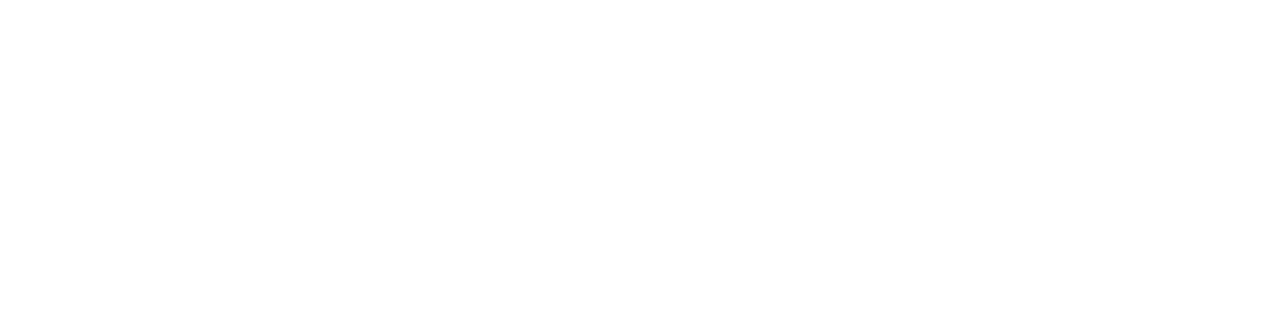
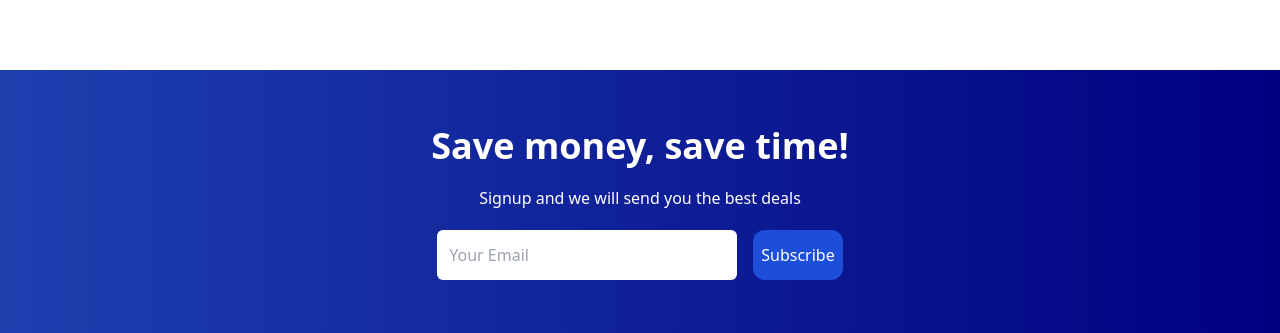
Before and after one commit to bimashazaman/Reservation-System-MERN, a React (Create React App) app: page / in a window 1280 px wide. Shown: the part 1531-1864 px from the top of the page. Before the commit the page ends 1525 px from the top, so only its background shows below. Built offline with nearby package versions, Linux system fonts and the light colour scheme.

Commit message:
Email List

```diff
--- a/src/components/featuredProperties/FeaturedProperties.jsx
+++ b/src/components/featuredProperties/FeaturedProperties.jsx
@@ -133,3 +133,8 @@ const FeaturedProperties = () => {
 }
 
 export default FeaturedProperties
+
+
+//App Name: Bijim Reservation
+//Author: Bimasha Zaman
+//Contact: developerbimasha@gmail.com
--- /dev/null
+++ b/src/components/mailList/MailList.jsx
@@ -0,0 +1,34 @@
+import React from 'react'
+
+const MailList = () => {
+    return (
+        <>
+            <div className='w-full mt-11 bg-gradient-to-r from-blue-800 to-[#000080] gap-5 p-14  text-white flex flex-col items-center'>
+                <div className='font-bold text-4xl text-white'>
+                    Save money, save time!
+                </div>
+                {/* end mail tite by bimasha */}
+
+                <span className=''>
+                    Signup and we will send you the best deals
+                </span>
+                {/* end mail description by bimasha */}
+
+                <div className=''>
+                    <input className='w-[300px] mr-4 rounded-md h-[50px] p-3 border-none' type="text" placeholder='Your Email' />
+                    <button className='h-[50px] bg-blue-700 rounded-xl tex-white cursor-pointer px-2 font-medium'>
+                        Subscribe
+                    </button>
+                </div>
+                {/* End mail input container by bimasha*/}
+            </div>
+            {/* end mail by bimasha */}
+        </>
+    )
+}
+
+export default MailList
+
+//App Name: Bijim Reservation
+//Author: Bimasha Zaman
+//Contact: developerbimasha@gmail.com
--- a/src/pages/home/Home.jsx
+++ b/src/pages/home/Home.jsx
@@ -5,6 +5,7 @@ import Header from '../../components/header/Header';
 import Featured from '../../components/featured/Featured';
 import PropertyList from '../../components/propertyList/PropertyList';
 import FeaturedProperties from '../../components/featuredProperties/FeaturedProperties';
+import MailList from '../../components/mailList/MailList';
 
 const Home = () => {
   return (
@@ -21,6 +22,7 @@ const Home = () => {
           Homes Guests Love
         </h1>
         <FeaturedProperties/>
+        <MailList/>
       </div>
       {/* end homeContainer */}
     </div>
```
Lines whose indentation alone changed are shown as unchanged.
